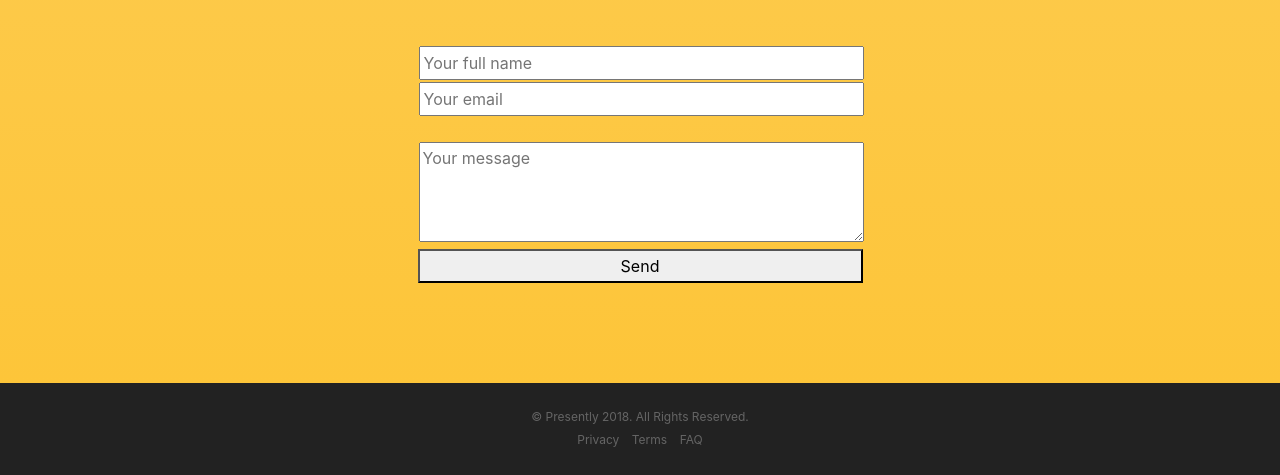
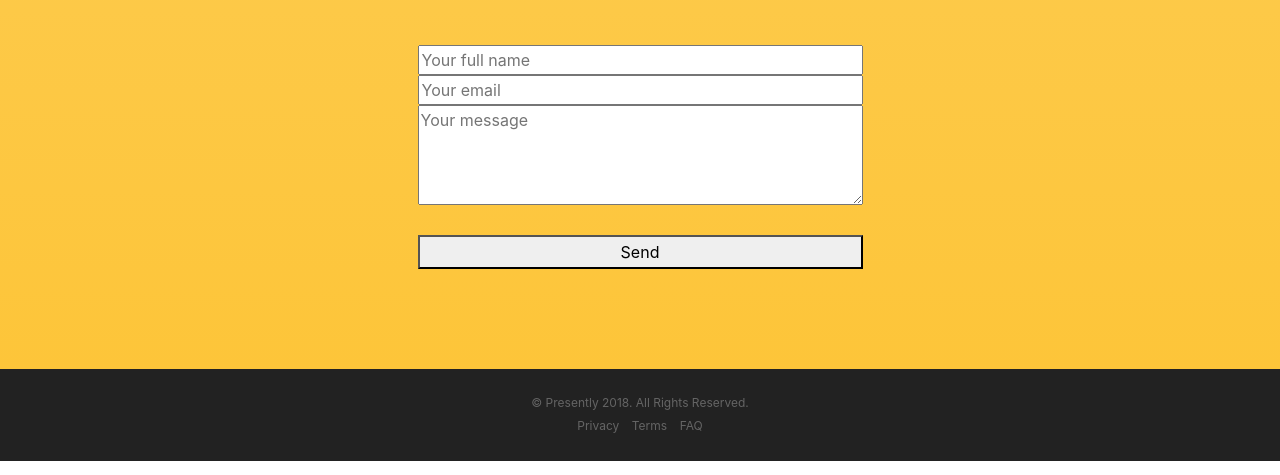
Before and after one commit to dalkat/presently.github.io, a website with bundled scripts: page index.html in a window 1280 px wide. Shown: the part 3636-4111 px from the top of the page. Built offline with nearby package versions, Linux system fonts and the light colour scheme; a web font is replaced by a local one.

Commit message:
contact form

```diff
--- a/index.html
+++ b/index.html
@@ -195,10 +195,10 @@
            <div class="row" style="display:block; text-align:center;">
             <div class="col-lg-5 col-md-6 col-sm-8 col-xs-12"  style="display:inline-block;">
               <form method="POST" action="https://formspree.io/dkatan.77@gmail.com">
-                  <input type="text" name="name" placeholder="Your full name" style="width:100%; margin:1px; padding:3px;"><br>
-                  <input type="email" name="_replyto" placeholder="Your email" style="width:100%;margin:1px;padding:3px;"><br>
+                  <input type="text" name="name" placeholder="Your full name" style="width:100%;"><br>
+                  <input type="email" name="_replyto" placeholder="Your email" style="width:100%;"><br>
+                  <textarea name="message" placeholder="Your message" style="width:100%; height:100px;"></textarea><br>
                   <input type ="hidden" name="_subject" value="Presently inquiry"> <br>
-                  <textarea name="message" placeholder="Your message" style="width:100%; height:100px;margin:1px;padding:3px;"></textarea><br>
                   <input type="hidden" name="_next" value="https://presently.fun"/>
                   <button type="submit" style="width:100%;padding:3px;  ">Send</button>
                 </form>
```
